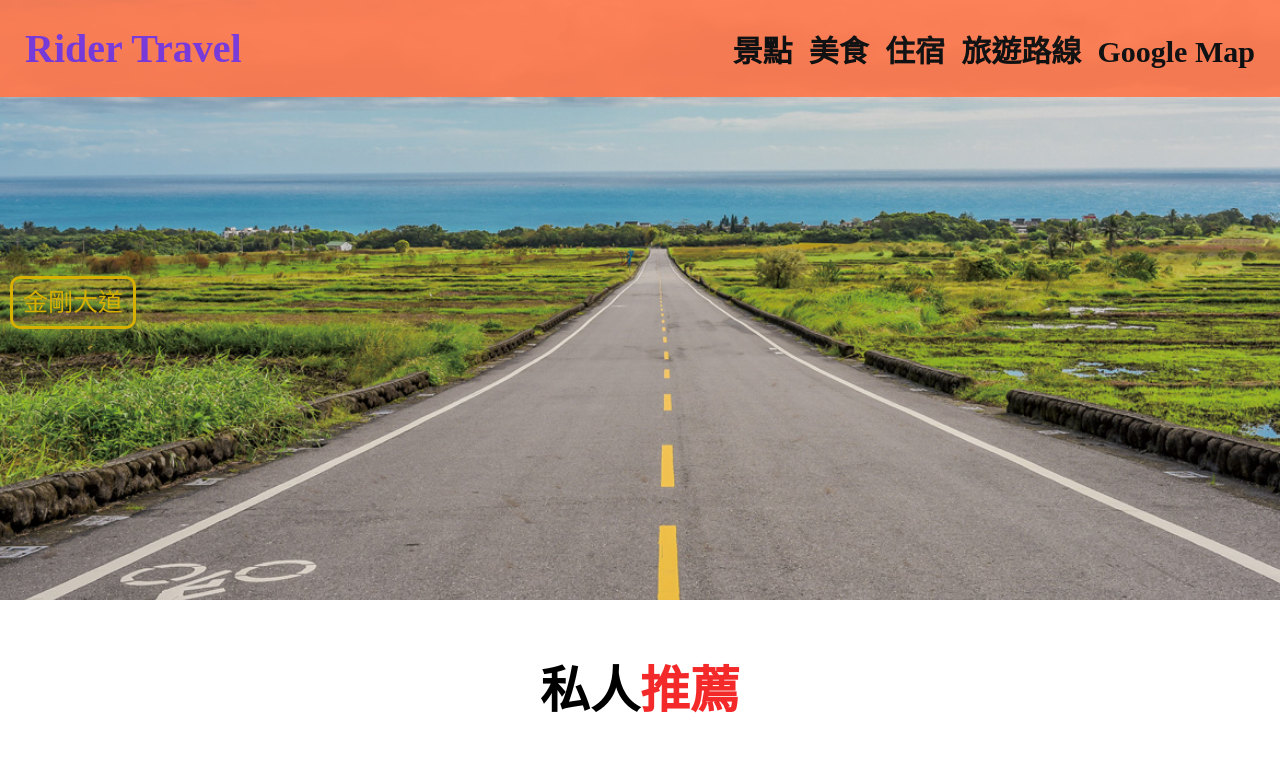
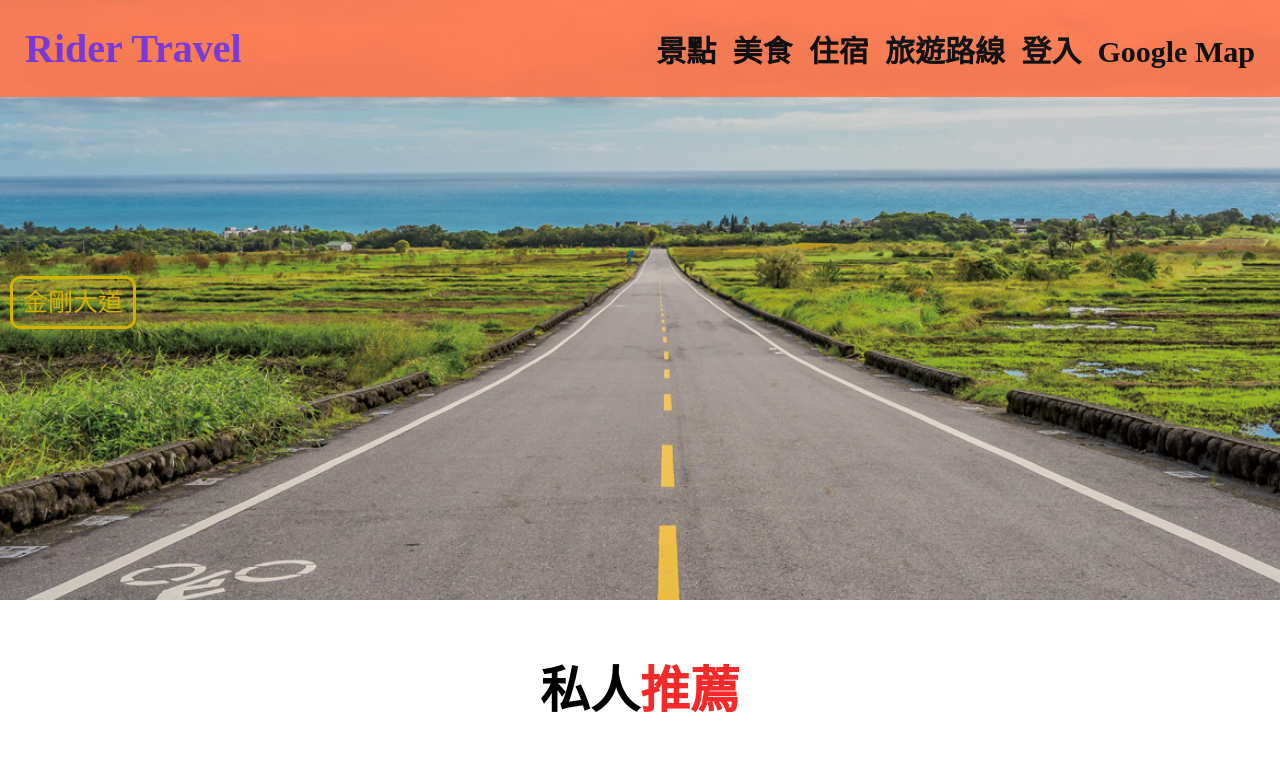
Before and after one commit to ABCPrime/rider.github.io, a plain HTML site: page home.html in a window 1280 px wide. Shown: the top 760 px of the page. Drawn offline with Linux system fonts and the light colour scheme; some packages are replaced by stand-ins of ours; grey boxes are pictures that could not be loaded.

Commit message:
Update home.html

```diff
--- a/home.html
+++ b/home.html
@@ -48,6 +48,7 @@
             <a href="food.html">美食</a>
             <a href="stay.html">住宿</a>
             <a href="rote.html">旅遊路線</a>
+            <a href="index.html">登入</a>
             <a target="_blank" href="https://www.google.com/maps/@24.2163967,120.5854669,15z">Google Map</a>
 
         </nav>
```
